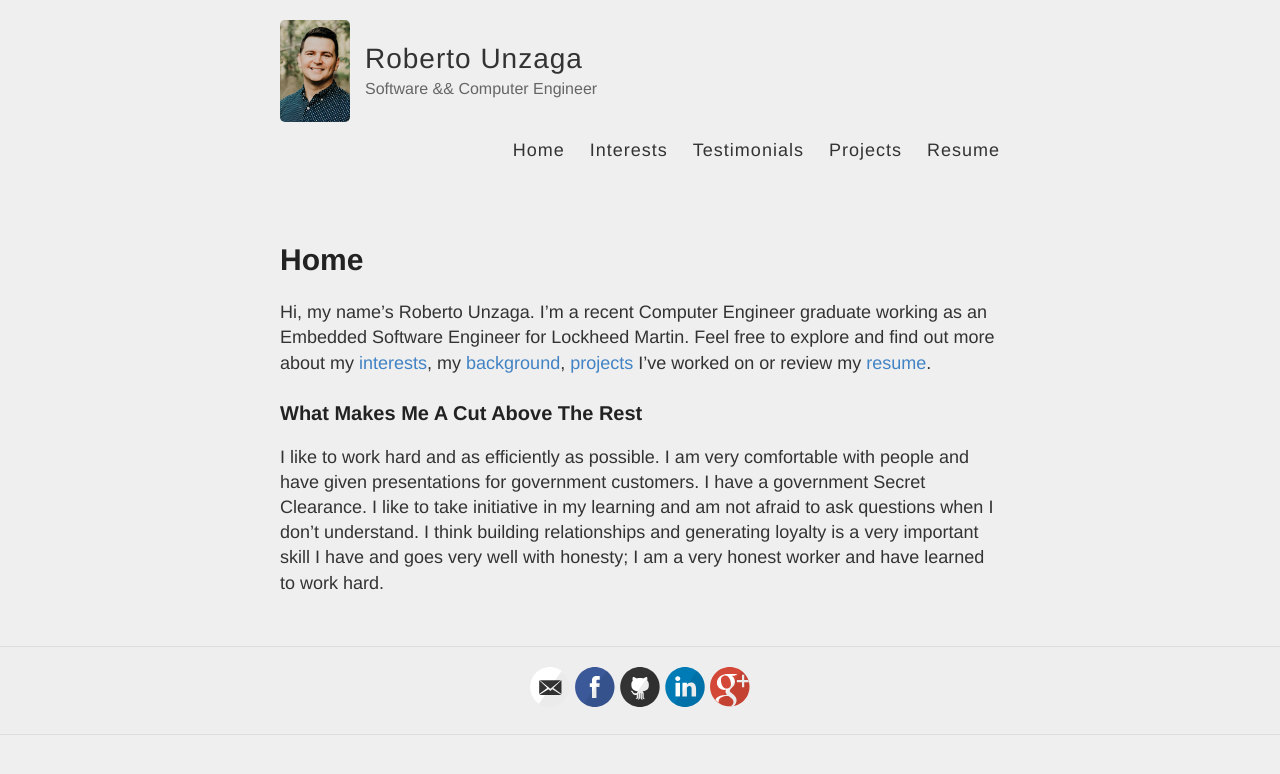
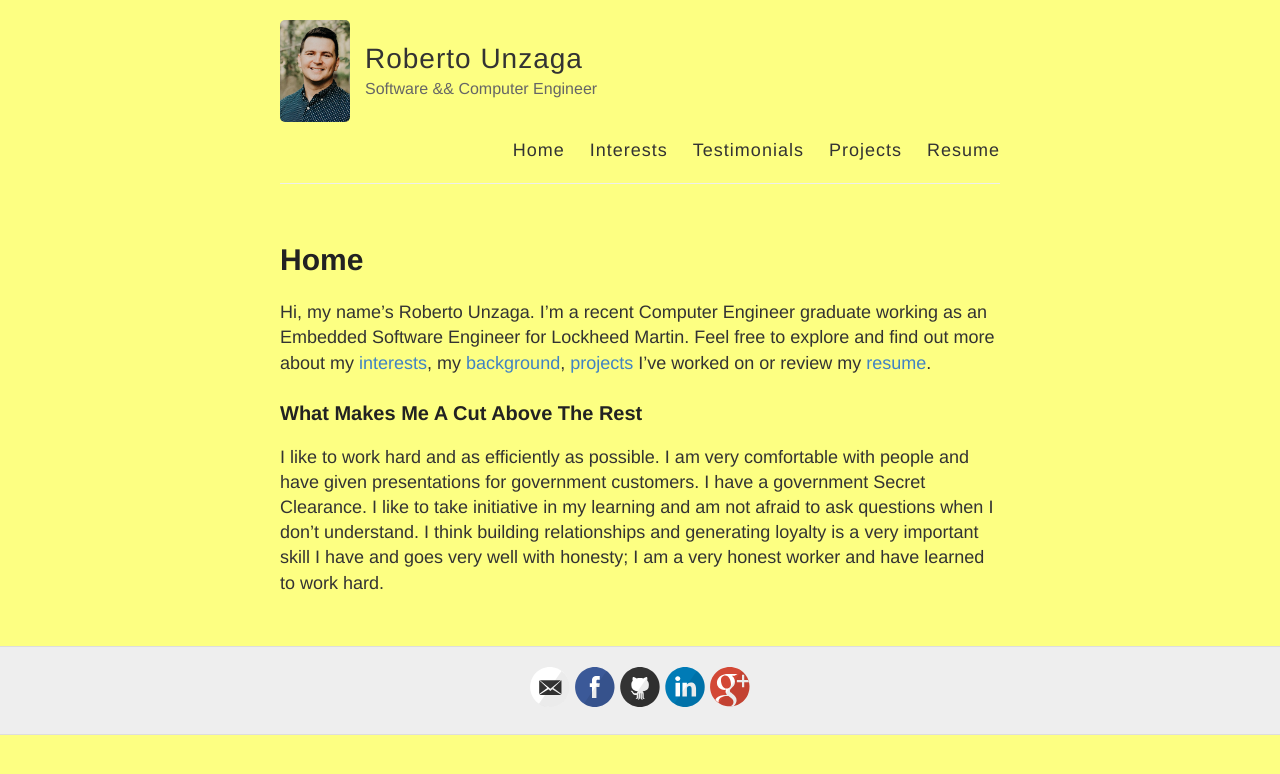
Before and after one commit to runzaga/TravelShacking.github.io, a Jekyll site: the page built from index.md, in a window 1280 px wide. Shown: the top 774 px of the page. Built offline with Jekyll 4.4.1, drawn with Linux system fonts in a browser that asks for light colours.

Commit message:
Update _variables.scss

```diff
--- a/_sass/_variables.scss
+++ b/_sass/_variables.scss
@@ -12,7 +12,7 @@ $darkerGray: #222;
 $darkGray: #333;
 $gray: #666;
 $lightGray: #eee;
-$white: #efefef;
+$white: #fdff82;
 
 // Font stacks
 $helvetica: Helvetica, Arial, sans-serif;
```
